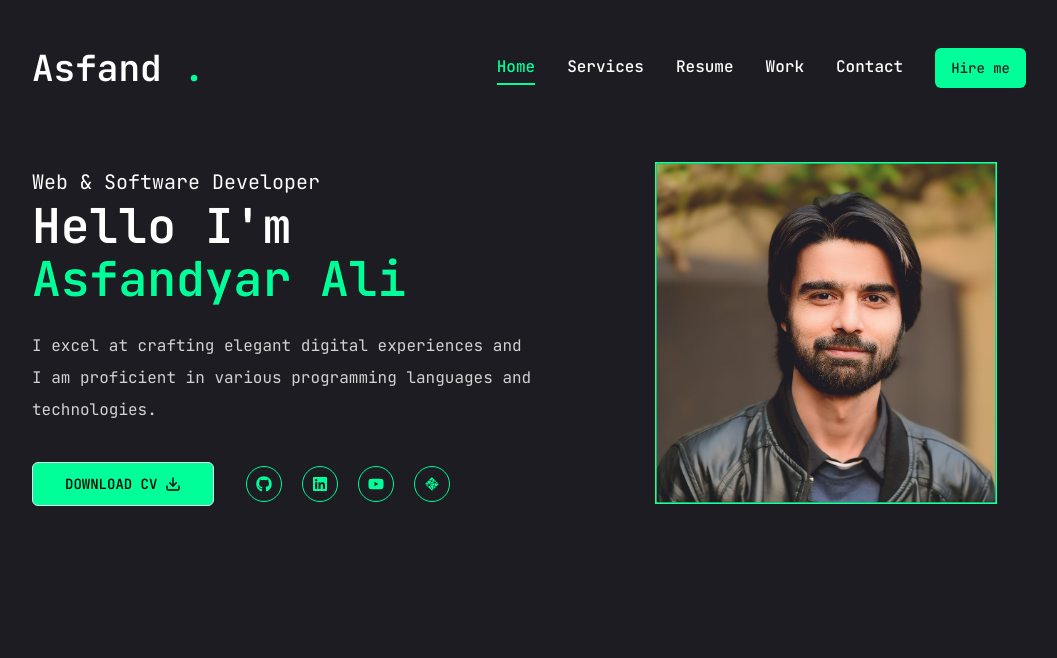
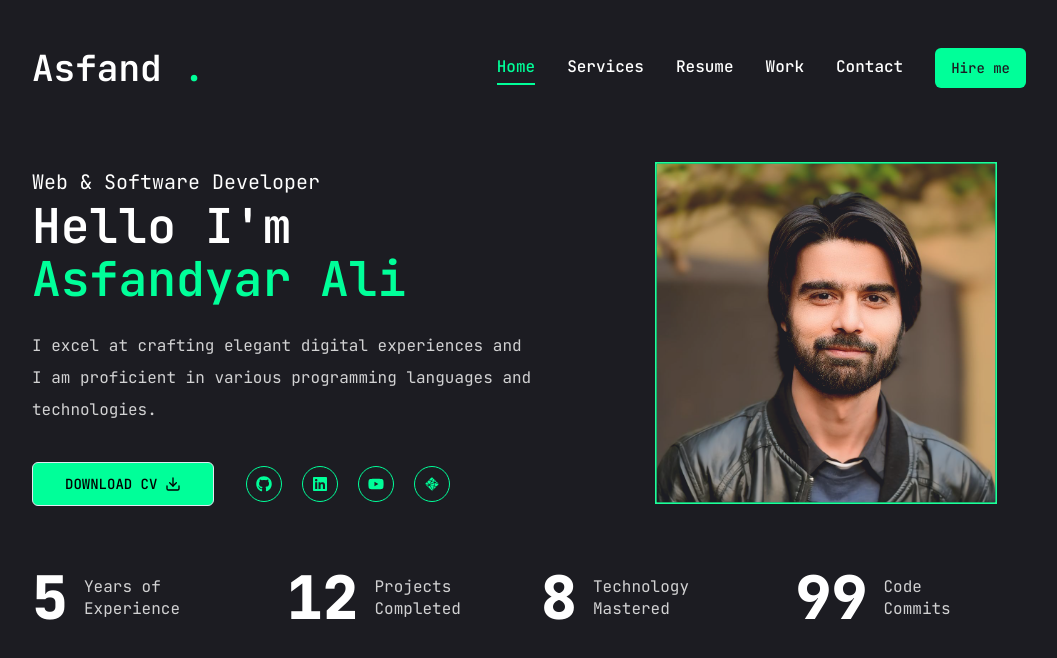
Before and after one commit to imasfandyarali/portfolio2, a Next.js app: page / in a window 1280 px wide. Shown: the top 658 px of the page, without its empty margins (111-1168 px from the left). Built offline with nearby package versions, Linux system fonts and the light colour scheme.

Commit message:
homepage complete

```diff
--- a/app/page.jsx
+++ b/app/page.jsx
@@ -3,12 +3,13 @@
 import { FiDownload } from "react-icons/fi";
 import Socials from "@/components/ui/Socials";
 import Photo from "@/components/Photo";
+import Stats from "@/components/Stats";
 
 const Home = () => {
   return (
     <section className="h-full">
       <div className="max-w-screen-lg container mx-auto h-full">
-        <div className="flex flex-col xl:flex-row  justify-between xl:pt-8 xl:pb-24">
+        <div className="flex flex-col xl:flex-row  justify-between xl:pt-8 xl:pb-18">
           <div className="text-center xl:text-left order-2 xl:order-none">
             <span className="text-xl">Web & Software Developer</span>
             <h1 className="h2 mb-6">
@@ -41,6 +42,7 @@
           </div>
         </div>
       </div>
+      <Stats />
     </section>
   );
 };
--- a/components/Stats.jsx
+++ b/components/Stats.jsx
@@ -0,0 +1,54 @@
+"use client";
+import CountUp from "react-countup";
+const stats = [
+  {
+    num: 5,
+    text: "Years of Experience",
+  },
+  {
+    num: 12,
+    text: "Projects Completed",
+  },
+  {
+    num: 8,
+    text: "Technology Mastered",
+  },
+  {
+    num: 100,
+    text: "Code Commits",
+  },
+];
+const Stats = () => {
+  return (
+    <section className="pt-4 pb-12 xl:pt-0 xl:pb-0">
+      <div className="max-w-screen-lg container mx-auto">
+        <div className="flex flex-wrap gap-6 max-w-[80vw] mx-auto xl:max-w-none">
+          {stats.map((item, index) => {
+            return (
+              <div
+                className="flex-1 flex gap-4 items-center justify-center xl:justify-start"
+                key={index}
+              >
+                <CountUp
+                  end={item.num}
+                  duration={5}
+                  delay={2}
+                  className="text-4xl xl:text-6xl font-extrabold"
+                />
+                <p
+                  className={`${
+                    item.text.length < 15 ? "max-w-[100px]" : "max-w-[150px]"
+                  } leading-snug text-white/80`}
+                >
+                  {item.text}
+                </p>
+              </div>
+            );
+          })}
+        </div>
+      </div>
+    </section>
+  );
+};
+
+export default Stats;
--- a/package.json
+++ b/package.json
@@ -21,6 +21,7 @@
     "lucide-react": "^0.488.0",
     "next": "14.2.3",
     "react": "^18",
+    "react-countup": "^6.5.3",
     "react-dom": "^18",
     "react-icons": "^5.5.0",
     "tailwind-merge": "^3.2.0",
```
Also changed, not shown: 1 other file (tests, documents, lock files or other folders).
